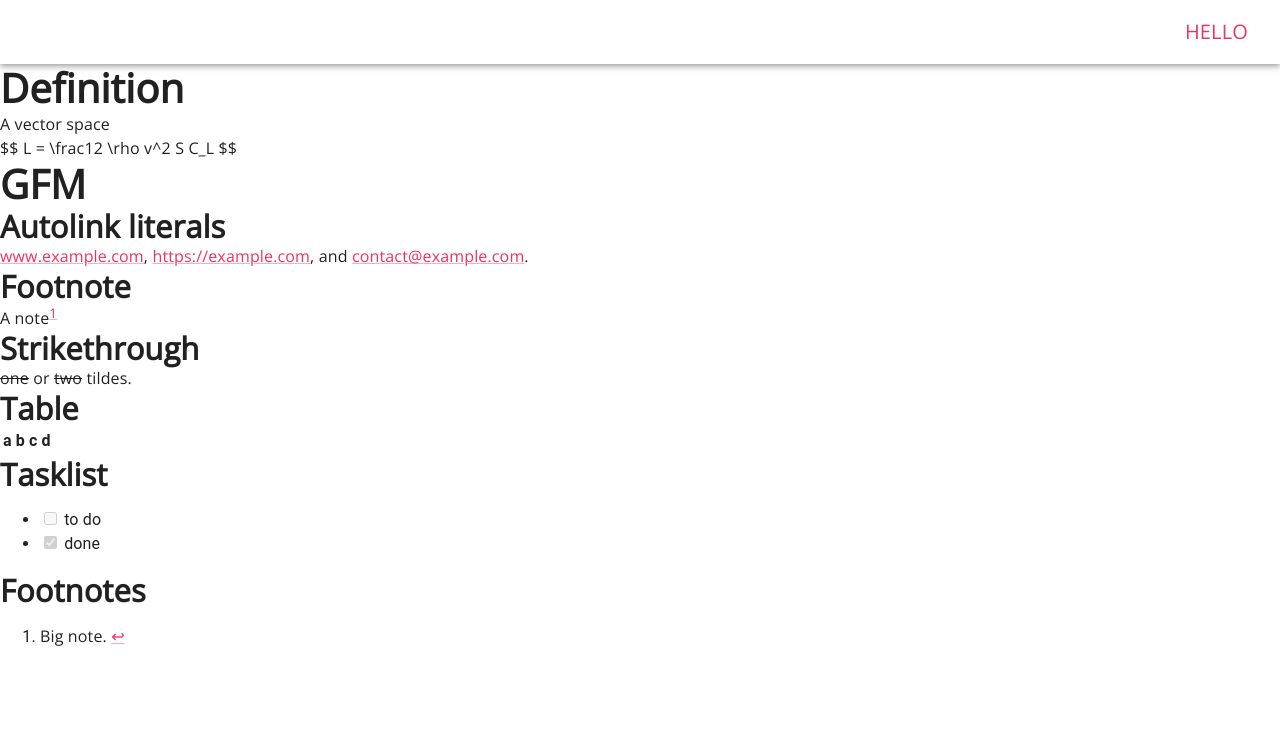
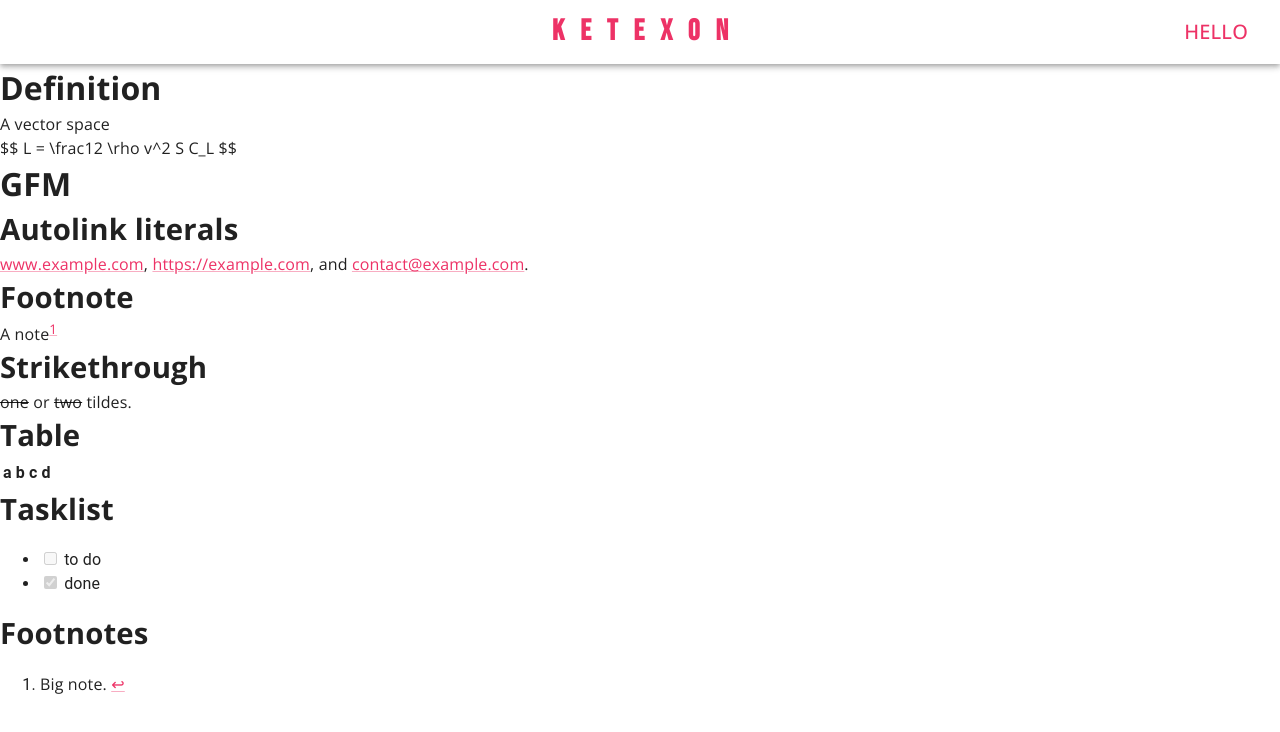
Before and after one commit to ketexon/ketexon.xyz, a Next.js app: page /math/definitions/vector_space in a window 1280 px wide. Shown: the top 732 px of the page. Built offline with nearby package versions, Linux system fonts and the light colour scheme; a web font is replaced by a local one.

Commit message:
fixed browser backend links, updated nav

```diff
--- a/src/collections/browserBackend.ts
+++ b/src/collections/browserBackend.ts
@@ -33,7 +33,8 @@ export function collectionBrowserBackend({dir, title}: CollectionBrowserGetStati
 			return {
 				props: {
 					pages: definitions,
-					title
+					title,
+					dir
 				},
 			}
 		}
--- a/src/collections/pageBackend.tsx
+++ b/src/collections/pageBackend.tsx
@@ -12,7 +12,7 @@ function collectionPageGetStaticProps(dir: string){
 	return async function(context: GetStaticPropsContext): Promise<GetStaticPropsResult<CollectionPageProps>> {
 		const file = context.params!.file! as string;
 		const mdx = matter((await import(`~/pages/${dir}/${file}.mdx`)).default);
-		console.log(mdx)
+
 		if(mdx.data.published === false){
 			return {
 				notFound: true,
--- a/src/components/NavBar.tsx
+++ b/src/components/NavBar.tsx
@@ -6,9 +6,10 @@ import Container from "@mui/material/Container"
 import IconButton from "@mui/material/IconButton"
 import MenuIcon from "@mui/icons-material/Menu"
 import Typography  from "@mui/material/Typography";
+import { FlexboxProps } from "@mui/system";
 import Box  from "@mui/material/Box";
 
-import { styled } from "@mui/material/styles"
+import { styled, SxProps, Theme } from "@mui/material/styles"
 
 import Link from "next/link";
 import Button, {ButtonProps} from "@mui/material/Button";
@@ -25,19 +26,63 @@ function NavBarButton({...props}: ButtonProps){
 	/>
 }
 
+type NavbarColumnProps = {
+
+} & FlexboxProps
+
+function NavBarColumn({children, ...rest}: React.PropsWithChildren<NavbarColumnProps>){
+	return (
+		<Box sx={theme => ({
+			height: "inherit",
+			flexGrow: 1,
+			paddingTop: theme.spacing(1),
+			paddingBottom: theme.spacing(1),
+			display: "flex",
+			alignItems: "center",
+			justifyContent: "center",
+			...rest
+		})}>
+			{children}
+		</Box>
+	)
+}
+
 export default function NavBar({}: NavBarProps){
 	return <AppBar component="nav" position="sticky">
-		<Toolbar>
-			<Box sx={theme => ({height: "inherit", flexGrow: 1, paddingTop: theme.spacing(1), paddingBottom: theme.spacing(1)})}>
-				<Link href="/" style={{height: "inherit", flexGrow: 1}}>
-
-				</Link>
+		<Toolbar sx={{display: "grid", gridTemplateColumns: "repeat(3, 1fr)"}}>
+			<div/>
+			<Box sx={theme => ({
+				height: "inherit",
+				flexGrow: 1,
+				paddingTop: theme.spacing(1),
+				paddingBottom: theme.spacing(1),
+				display: "flex",
+				alignItems: "center",
+				justifyContent: "center"
+			})}>
+				<Button LinkComponent={Link} href="/" disableElevation disableRipple>
+					<Typography variant="h3" fontFamily="Bebas Neue" sx={theme => ({
+						"--letterSpacing": "1rem",
+						letterSpacing: "var(--letterSpacing)",
+						marginRight: "calc(-1*var(--letterSpacing))",
+						transition: theme.transitions.create(["letter-spacing", "margin-right"], {
+							duration: theme.transitions.duration.standard
+						}),
+						"&:hover": {
+							"--letterSpacing": "1.1rem",
+						}
+					})}>
+						Ketexon
+					</Typography>
+				</Button>
 			</Box>
-			<NavBarButton href="/">
-				<Typography variant="h6">
-					Hello
-				</Typography>
-			</NavBarButton>
+			<NavBarColumn justifyContent="end">
+				<NavBarButton href="/">
+					<Typography variant="h6">
+						Hello
+					</Typography>
+				</NavBarButton>
+			</NavBarColumn>
 		</Toolbar>
 	</AppBar>
 }
--- a/src/mdx/components.tsx
+++ b/src/mdx/components.tsx
@@ -8,10 +8,9 @@ function TypographyVariant(variant: TypographyProps["variant"]){
 }
 
 export const components: MDXComponents = {
-	...Object.fromEntries([1,2,3,4,5].map(
+	...Object.fromEntries([1,2,3,4].map(
 		variant => [`h${variant}`, TypographyVariant(`h${variant + 1}` as TypographyProps['variant'])]
 	)),
-	h6: TypographyVariant("subtitle1"),
 	p: TypographyVariant("body1"),
 	a: ({children, rel, href, target}) => <Link {...{rel, href, target}}>{children}</Link>,
 }
--- a/src/pages/_app.tsx
+++ b/src/pages/_app.tsx
@@ -12,10 +12,6 @@ import { MDXProvider } from "@mdx-js/react";
 // Styles
 import "../stylesheets/next.scss"
 
-// Fonts
-import "@fontsource/bebas-neue"
-import "@fontsource/open-sans"
-
 import { components } from "~/mdx/components";
 
 export default function App({ Component, pageProps }){
--- a/src/pages/math/definitions/[file].tsx
+++ b/src/pages/math/definitions/[file].tsx
@@ -2,7 +2,7 @@ export { CollectionPage as default } from "~/collections/page";
 
 import { collectionPageBackend } from "~/collections/pageBackend";
 
-const {getStaticPaths, getStaticProps} = collectionPageBackend({
+const { getStaticPaths, getStaticProps } = collectionPageBackend({
 	dir: "math/definitions"
 })
 
--- a/src/pages/math/definitions/index.tsx
+++ b/src/pages/math/definitions/index.tsx
@@ -1,4 +1,5 @@
 export { CollectionBrowser as default } from "~/collections/browser";
+
 
 import { collectionBrowserBackend } from "~/collections/browserBackend";
 
--- a/src/pages/math/definitions/vector_space.mdx
+++ b/src/pages/math/definitions/vector_space.mdx
@@ -3,6 +3,7 @@ title: Vector Space
 published: true
 ---
 # Definition
+
 A vector space
 
 $$
--- a/src/style/theme.ts
+++ b/src/style/theme.ts
@@ -3,6 +3,11 @@ import { createTheme, responsiveFontSizes } from '@mui/material/styles';
 const backgroundColor = "#fff"
 
 import Link from 'next/link';
+
+// Fonts
+import "@fontsource/bebas-neue"
+import "@fontsource/open-sans/variable.css"
+import "@fontsource/open-sans/variable-italic.css"
 
 export default responsiveFontSizes(createTheme({
 	palette: {
@@ -13,26 +18,32 @@ export default responsiveFontSizes(createTheme({
 	typography: {
 		fontFamily: '"Open Sans",sans-serif',
 		h1: {
-			fontSize: "3rem",
+			fontSize: "2.5rem",
+			fontWeight: "bolder",
+			lineHeight: 2,
+		},
+		h2: {
+			fontSize: "2rem",
+			fontWeight: "bold",
+			lineHeight: 1.5,
+		},
+		h3: {
+			fontSize: "1.75rem",
+			fontWeight: "bold",
+			lineHeight: 1.5,
+		},
+		h4: {
+			fontSize: "1.5rem",
+			fontWeight: "bold",
+			lineHeight: 1.5,
+		},
+		h5: {
+			fontSize: "1.25rem",
 			fontWeight: "bold",
 		},
-		h2: {
-			fontSize: "2.5rem",
-			fontWeight: "bold",
-		},
-		h3: {
-			fontSize: "2rem",
-			fontWeight: "bold",
-		},
-		h4: {
-			fontSize: "1.75rem",
-			fontWeight: "bold",
-		},
-		h5: {
-
-		},
 		h6: {
-
+			fontSize: "1.25rem",
+			fontWeight: "inherit",
 		},
 	},
 	components: {
```
Also changed, not shown: src/collections/browser.tsx (+8 -2 lines).
